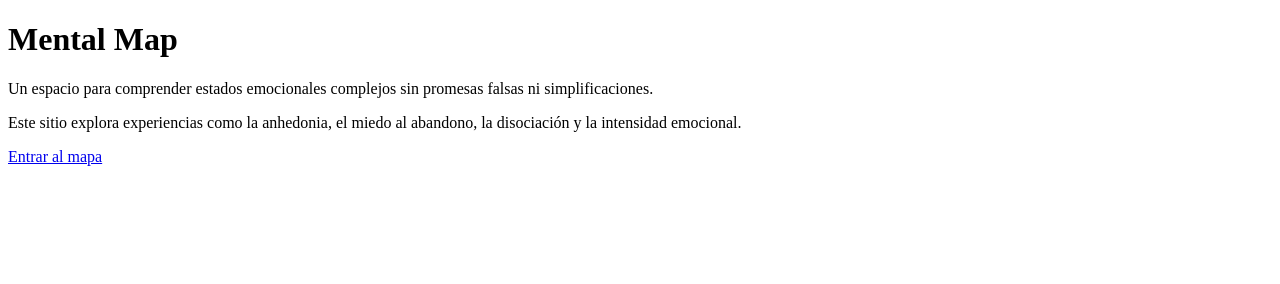
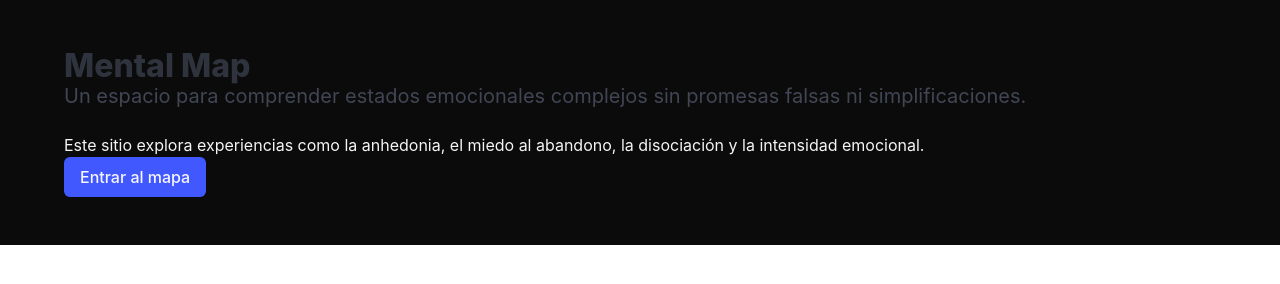
Before and after one commit to santiagourdaneta/MVC-Zero-Node-HTML-first-Mental-Map-comprension-de-experiencias-de-salud-mental, a plain HTML site: page index.html in a window 1280 px wide. Drawn offline with Linux system fonts and the light colour scheme; the site is published under a folder, as on GitHub Pages, so addresses that start at the root find nothing.

Commit message:
first commit

```diff
--- a/index.html
+++ b/index.html
@@ -8,8 +8,8 @@
             content="Mental Map es un espacio de exploración emocional sobre anhedonia, TLP, disociación y miedo al abandono."
         />
 
-    <link rel="stylesheet" href="/assets/css/bulma.min.css" />
-    <link rel="stylesheet" href="/assets/css/main.css" />
+        <link rel="stylesheet" href="assets/css/bulma.min.css" />
+        <link rel="stylesheet" href="assets/css/main.css" />
     </head>
 
     <body>
@@ -18,17 +18,19 @@
                 <h1 class="title">Mental Map</h1>
 
                 <p class="subtitle">
-          Un espacio para comprender estados emocionales complejos sin promesas
-          falsas ni simplificaciones.
+                    Un espacio para comprender estados emocionales complejos sin
+                    promesas falsas ni simplificaciones.
                 </p>
 
                 <p>
-          Este sitio explora experiencias como la anhedonia, el miedo al
-          abandono, la disociación y la intensidad emocional.
+                    Este sitio explora experiencias como la anhedonia, el miedo
+                    al abandono, la disociación y la intensidad emocional.
                 </p>
 
                 <p>
-          <a href="/anhedonia.html" class="button is-link"> Entrar al mapa </a>
+                    <a href="anhedonia.html" class="button is-link">
+                        Entrar al mapa
+                    </a>
                 </p>
             </div>
         </main>
```
Also changed, not shown: 1 other file. Lines whose indentation alone changed are shown as unchanged.
